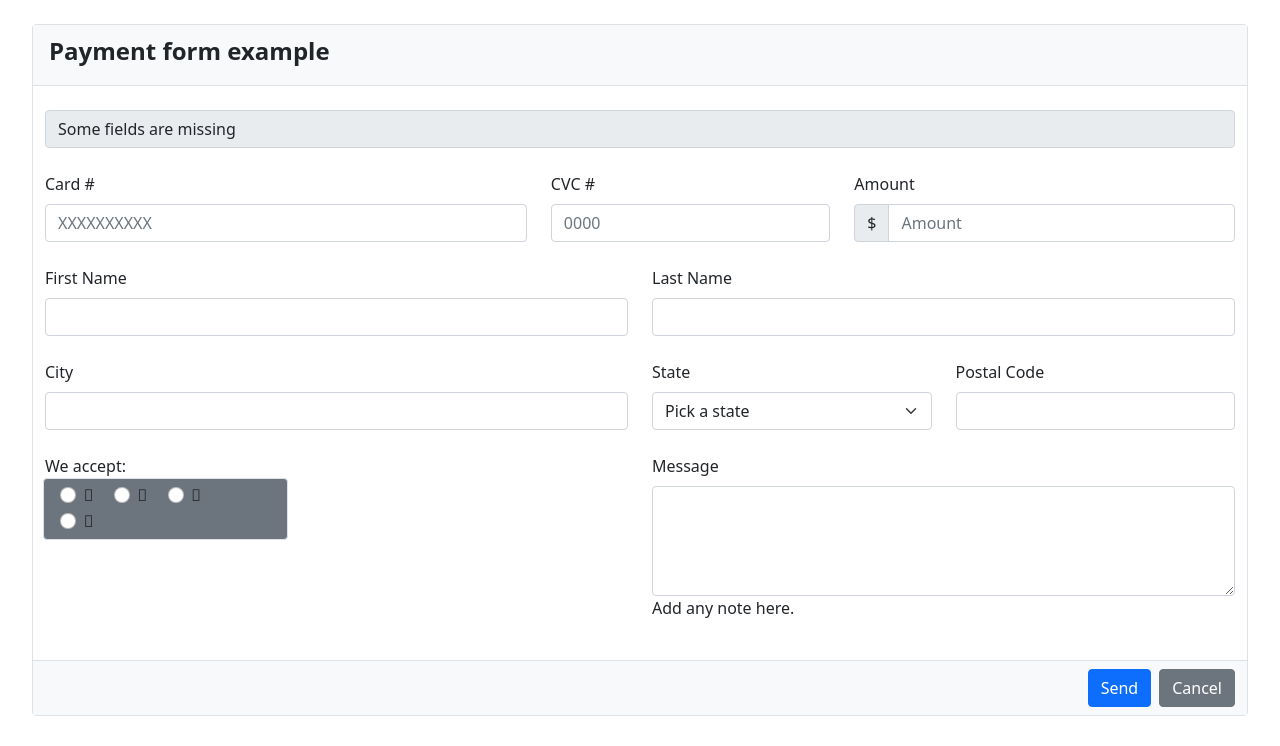
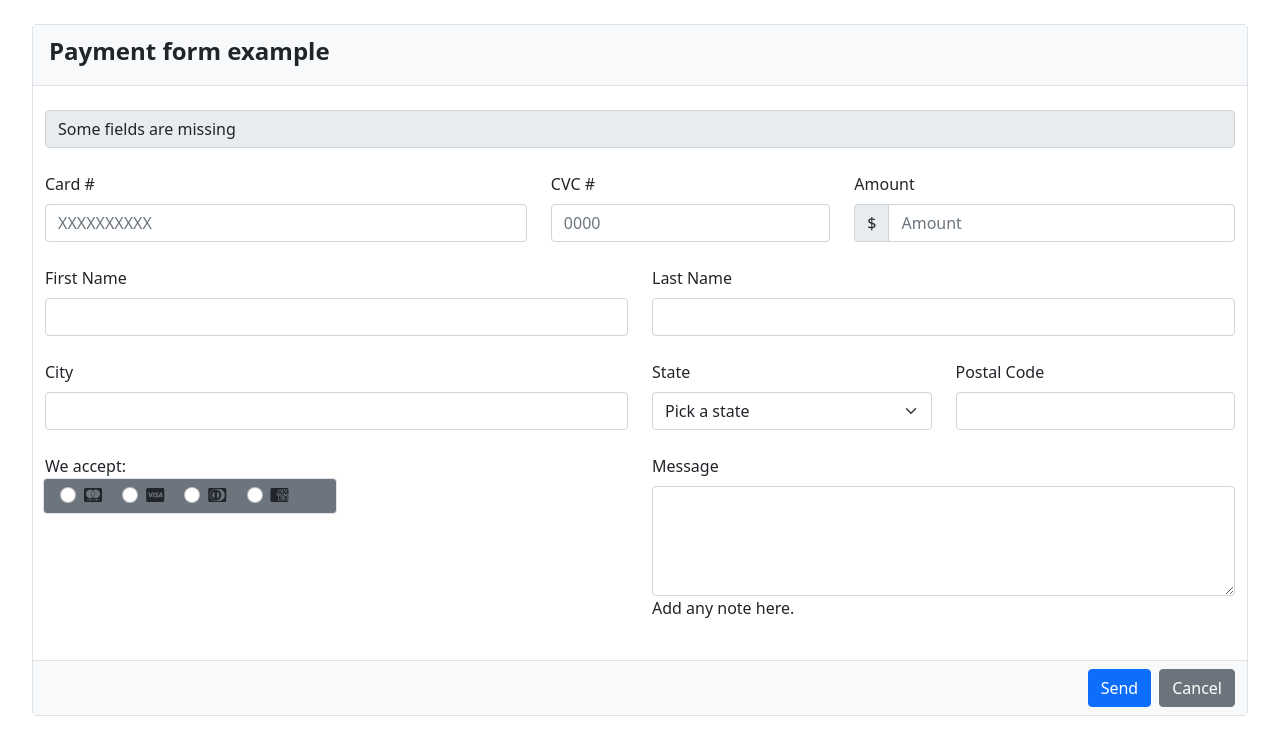
Before and after one commit to 4GeeksAcademy/VeronicaJimenez-HTML5formproject, a plain HTML site: page index.html in a window 1280 px wide. Drawn offline with nearby package versions, Linux system fonts and the light colour scheme.

Commit message:
second version

```diff
--- a/index.html
+++ b/index.html
@@ -6,6 +6,7 @@
     <meta name="viewport" content="width=device-width, initial-scale=1.0">
     <link href="https://cdn.jsdelivr.net/npm/bootstrap@5.0.2/dist/css/bootstrap.min.css" rel="stylesheet" integrity="sha384-EVSTQN3/azprG1Anm3QDgpJLIm9Nao0Yz1ztcQTwFspd3yD65VohhpuuCOmLASjC" crossorigin="anonymous">
     <link rel="stylesheet" href="https://cdnjs.cloudflare.com/ajax/libs/font-awesome/4.7.0/css/font-awesome.min.css">
+    <script src="https://kit.fontawesome.com/eff67208c4.js" crossorigin="anonymous"></script>
     <title>HTML5 form</title>
 </head>
 <body>
@@ -14,7 +15,7 @@
             <legend>Payment form example</legend>
         </div>
         <div class="col-12">
-            <input class="form-control" type="text" value="Some fields are missing" disabled readonly>
+            <input class="form-control" type="text" value="Some fields are missing" id="warning" disabled readonly>
         </div>
         <div class="col-5">
             <label for="card" class="form-label">Card #</label>
@@ -58,7 +59,7 @@
         </div>
         <div class="col-6"> We accept:
             <div class="row g-1">
-                <div class="col-5 bg-secondary border rounded-2 px-3 py-1">
+                <div class="col-6 bg-secondary border rounded-2 px-3 py-1">
                     <div class="form-check form-check-inline">
                         <input class="form-check-input" type="radio" name="Cards" id="card1" value="option1">
                         <label class="form-check-label" for="card1"><i class="fa-brands fa-cc-mastercard"></i></label>
```
